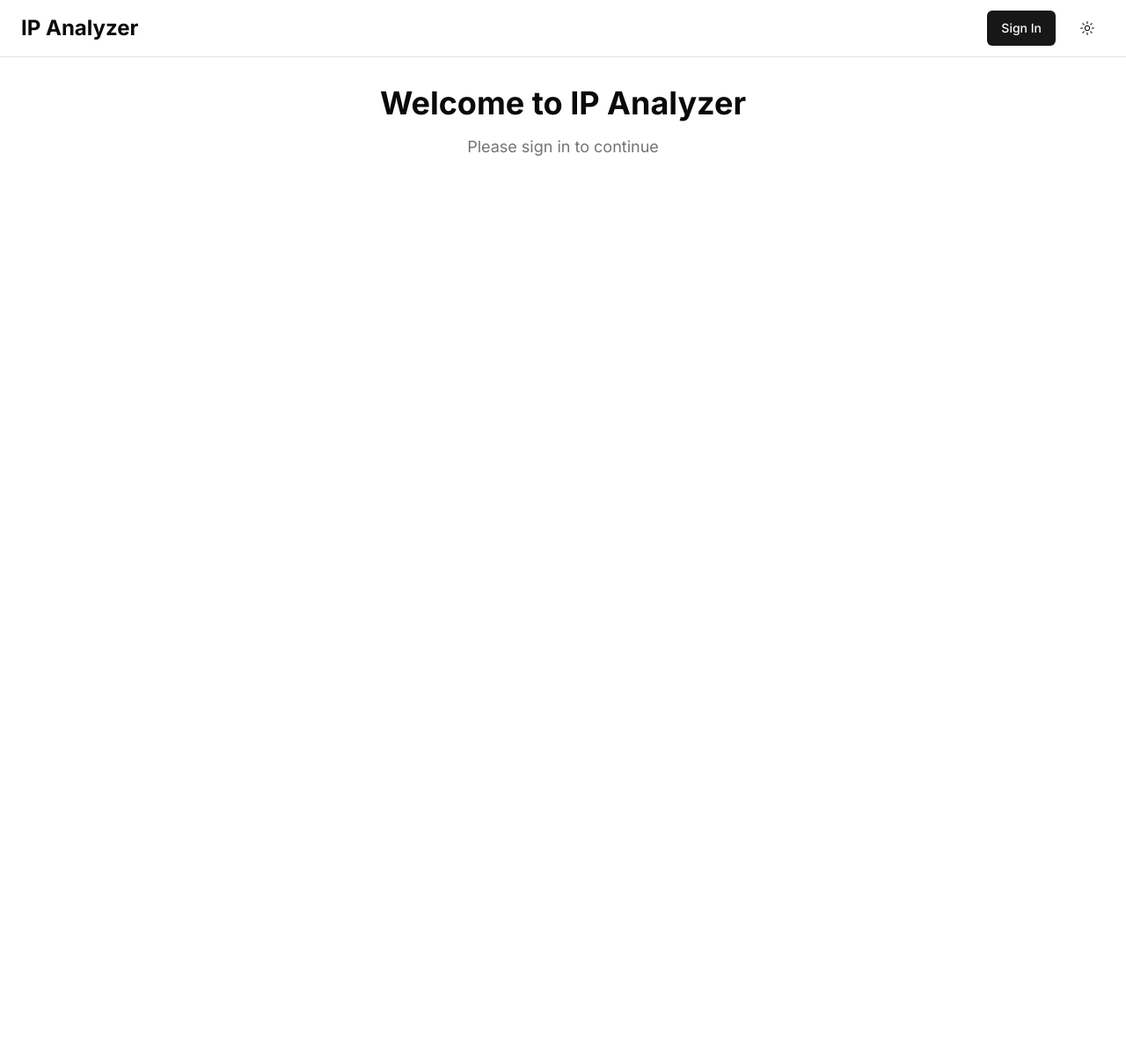
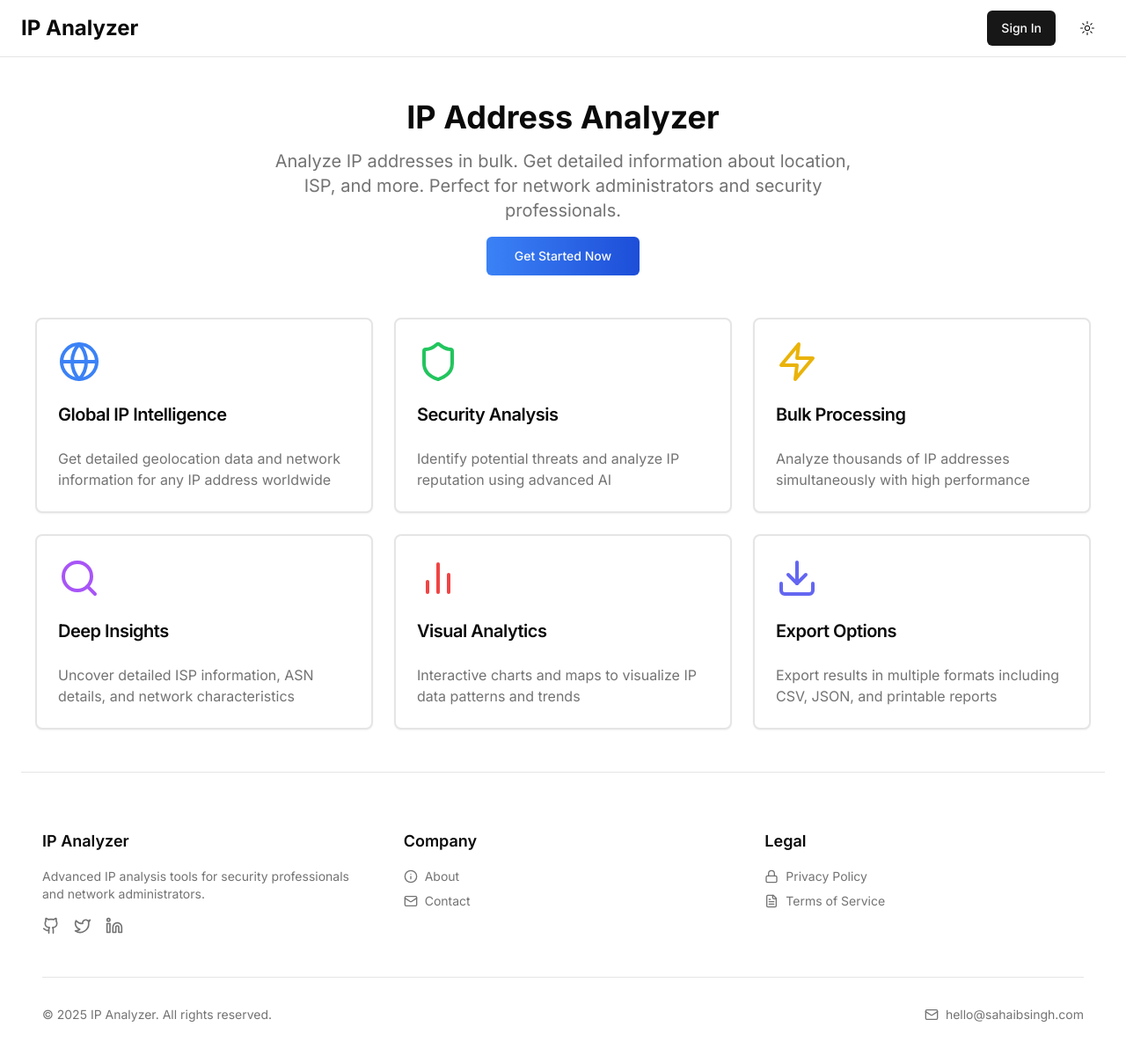
Before and after one commit to sahaib/IP-Analyser-NextJS-App, a Next.js app: page / in a window 1280 px wide. Shown: the top 1200 px of the page at 88% size. Before the commit the page ends 800 px from the top, so only its background shows below. Built offline with nearby package versions, Linux system fonts and the light colour scheme; no server answers.

Commit message:
fix: Add Hero component to main page for non-signed-in users

```diff
--- a/app/components/Hero.tsx
+++ b/app/components/Hero.tsx
@@ -93,13 +93,13 @@ export function Hero() {
                 Advanced IP analysis tools for security professionals and network administrators.
               </p>
               <div className="flex space-x-4">
-                <Link href="https://github.com" className="text-muted-foreground hover:text-foreground">
+                <Link href="https://github.com/sahaibsingh" className="text-muted-foreground hover:text-foreground">
                   <Github className="h-5 w-5" />
                 </Link>
-                <Link href="https://twitter.com" className="text-muted-foreground hover:text-foreground">
+                <Link href="https://twitter.com/imsahaib" className="text-muted-foreground hover:text-foreground">
                   <Twitter className="h-5 w-5" />
                 </Link>
-                <Link href="https://linkedin.com" className="text-muted-foreground hover:text-foreground">
+                <Link href="https://linkedin.com/in/sahaibsingh" className="text-muted-foreground hover:text-foreground">
                   <Linkedin className="h-5 w-5" />
                 </Link>
               </div>
--- a/app/page.tsx
+++ b/app/page.tsx
@@ -1,6 +1,7 @@
 "use client"
 
 import { Navbar } from '@/app/components/Navbar'
+import { Hero } from '@/app/components/Hero'
 import { IPInput } from '@/app/components/IPInput'
 import { IPDataTable } from '@/app/components/IPDataTable'
 import { StatisticalSummary } from '@/app/components/StatisticalSummary'
@@ -85,11 +86,8 @@ export default function Dashboard() {
     return (
       <div className="min-h-screen flex flex-col dark:bg-background">
         <Navbar />
-        <main className="flex-grow container mx-auto px-6 py-8">
-          <div className="text-center">
-            <h1 className="text-4xl font-bold">Welcome to IP Analyzer</h1>
-            <p className="mt-4 text-lg text-muted-foreground">Please sign in to continue</p>
-          </div>
+        <main className="flex-grow container mx-auto px-6">
+          <Hero />
         </main>
       </div>
     )
```
